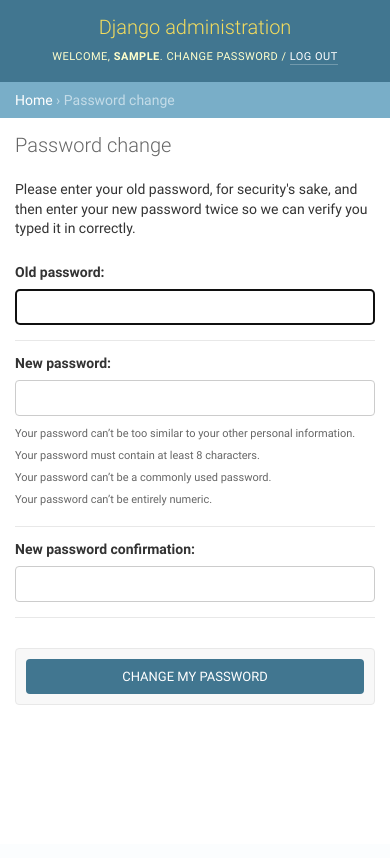
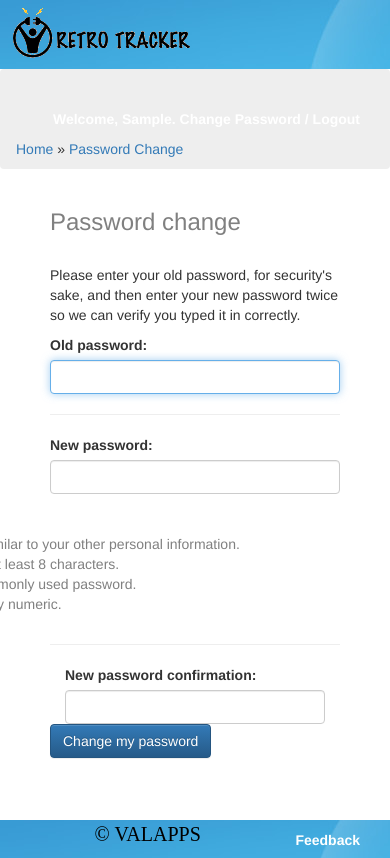
Before and after one commit to varunsak/retrotool, a Django app: page /admin/password_change/ in a window 390 px wide. Before the commit the page ends 705 px from the top, so only its background shows below. Run offline with Django 3.2, Linux system fonts and the light colour scheme; the visitor is signed in with stand-in values (Sample User, id 1); some libraries are stand-ins or nearby versions; some web fonts are replaced.

Commit message:
Admin site text changes

```diff
--- a/retro/static/retro/css/style.css
+++ b/retro/static/retro/css/style.css
@@ -112,3 +112,8 @@ body {
 .rightPanel:hover{
     color:orange;
 }
+
+.new_pass{
+    margin-left:-280px;
+    color:grey;
+}
--- a/retro/templates/registration/password_change_form.html
+++ b/retro/templates/registration/password_change_form.html
@@ -1,60 +1,88 @@
-{% extends "admin/base_site.html" %}
+{% extends "retro/base.html" %}
 {% load i18n static %}
-{% block extrastyle %}{{ block.super }}<link rel="stylesheet" type="text/css" href="{% static "admin/css/forms.css" %}" />{% endblock %}
-{% block userlinks %}{% url 'django-admindocs-docroot' as docsroot %}{% if docsroot %}<a href="{{ docsroot }}">{% trans 'Documentation' %}</a> / {% endif %} {% trans 'Change password' %} / <a href="{% url 'admin:logout' %}">{% trans 'Log out' %}</a>{% endblock %}
+{% load retro_extras %}
+{% block extrastyle %}{{ block.super }}
+<link rel="stylesheet" type="text/css" href="{% static " admin/css/forms.css" %}" />{% endblock %}
+{% block userlinks %}{% url 'django-admindocs-docroot' as docsroot %}{% if docsroot %}<a href="{{ docsroot }}">{% trans
+    'Documentation' %}</a> / {% endif %} {% trans 'Change password' %} / <a href="{% url 'admin:logout' %}">{% trans
+    'Log out' %}</a>{% endblock %}
 {% block breadcrumbs %}
-<div class="breadcrumbs">
-<a href="{% url 'admin:index' %}">{% trans 'Home' %}</a>
-&rsaquo; {% trans 'Password change' %}
-</div>
+{{ block.super }} » <a href="{% url 'password_change' %}">Password Change</a>
 {% endblock %}
 
 {% block title %}{{ title }}{% endblock %}
 {% block content_title %}<h1>{{ title }}</h1>{% endblock %}
 
-{% block content %}<div id="content-main">
+{% block content %}
+<div id="content-main">
 
     <form method="post">{% csrf_token %}
         <div>
             {% if form.errors %}
             <p class="errornote">
-    {% if form.errors.items|length == 1 %}{% trans "Please correct the error below." %}{% else %}{% trans "Please correct the errors below." %}{% endif %}
+                {% if form.errors.items|length == 1 %}"Please correct the error below."{% else %}
+                "Please correct the errors below."{% endif %}
             </p>
             {% endif %}
 
-
-<p>{% trans "Please enter your old password, for security's sake, and then enter your new password twice so we can verify you typed it in correctly." %}</p>
+            <h3 style="color:grey;">Password change</h3><br>
+            <p>Please enter your old password, for security's sake, and then enter your new password twice so
+                we can verify you typed it in correctly.</p>
 
             <fieldset class="module aligned wide">
 
-<div class="form-row">
+
+                <div class="form-group row">
+                    <div class="col-sm-2">
                         {{ form.old_password.errors }}
-    {{ form.old_password.label_tag }} {{ form.old_password }}
+                        {{ form.old_password.label_tag }}
+                    </div>
+                    <div class="col-sm-2">
+                        {{ form.old_password|addcss:'form-control'}}
+                    </div>
+                </div>
+                <hr>
+                <div class="form-group row">
+                    <div class="col-sm-2">
+                        {{ form.new_password1.errors }}
+                        {{ form.new_password1.label_tag }}
+                    </div>
+                    <div class="col-sm-2">
+                        {{ form.new_password1|addcss:'form-control' }}
+                    </div>
+                    <div class="new_pass col-sm-4"><br><br>
+                        {% if form.new_password1.help_text %}
+
+                        <div class="help">
+                            {{ form.new_password1.help_text|safe }}
                         </div>
 
-<div class="form-row">
-    {{ form.new_password1.errors }}
-    {{ form.new_password1.label_tag }} {{ form.new_password1 }}
-    {% if form.new_password1.help_text %}
-    <div class="help">{{ form.new_password1.help_text|safe }}</div>
+                    </div>
                     {% endif %}
+
                 </div>
+                <hr>
 
-<div class="form-row">
+                <div class="col-sm-2">
                     {{ form.new_password2.errors }}
-    {{ form.new_password2.label_tag }} {{ form.new_password2 }}
+                    {{ form.new_password2.label_tag }}
+                </div>
+                <div class="col-sm-2">
+                    {{ form.new_password2|addcss:'form-control'}}
                     {% if form.new_password2.help_text %}
                     <div class="help">{{ form.new_password2.help_text|safe }}</div>
                     {% endif %}
+                </div>
         </div>
 
         </fieldset>
 
         <div class="submit-row">
-    <input type="submit" value="{% trans 'Change my password' %}" class="default" />
+            <input type="submit" value="Change my password" class="btn btn-primary"/>
         </div>
 
 </div>
-</form></div>
+</form>
+</div>
 
 {% endblock %}
```
Also changed, not shown: retro/templates/registration/password_change_done.html (+5 -6 lines). Lines whose indentation alone changed are shown as unchanged.
